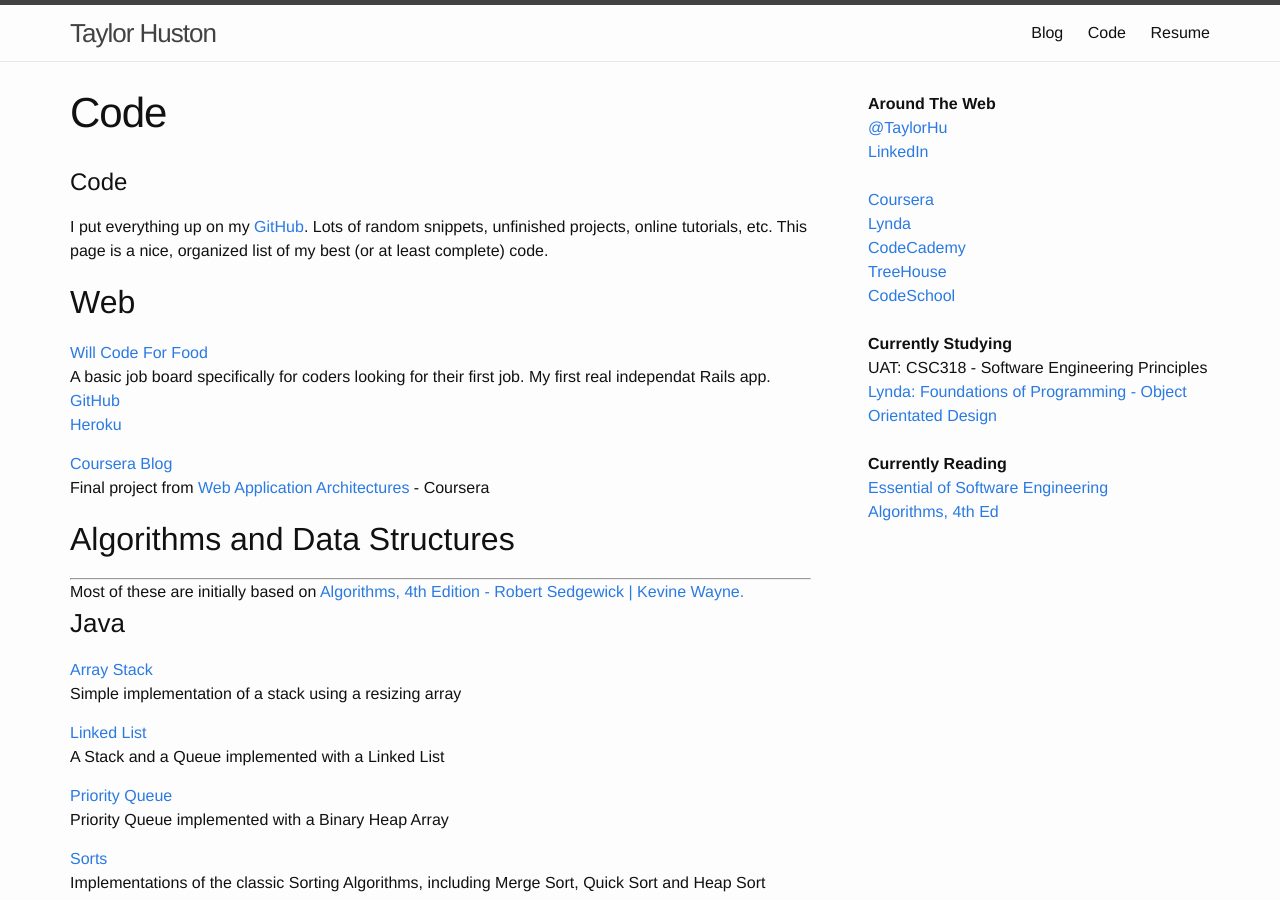
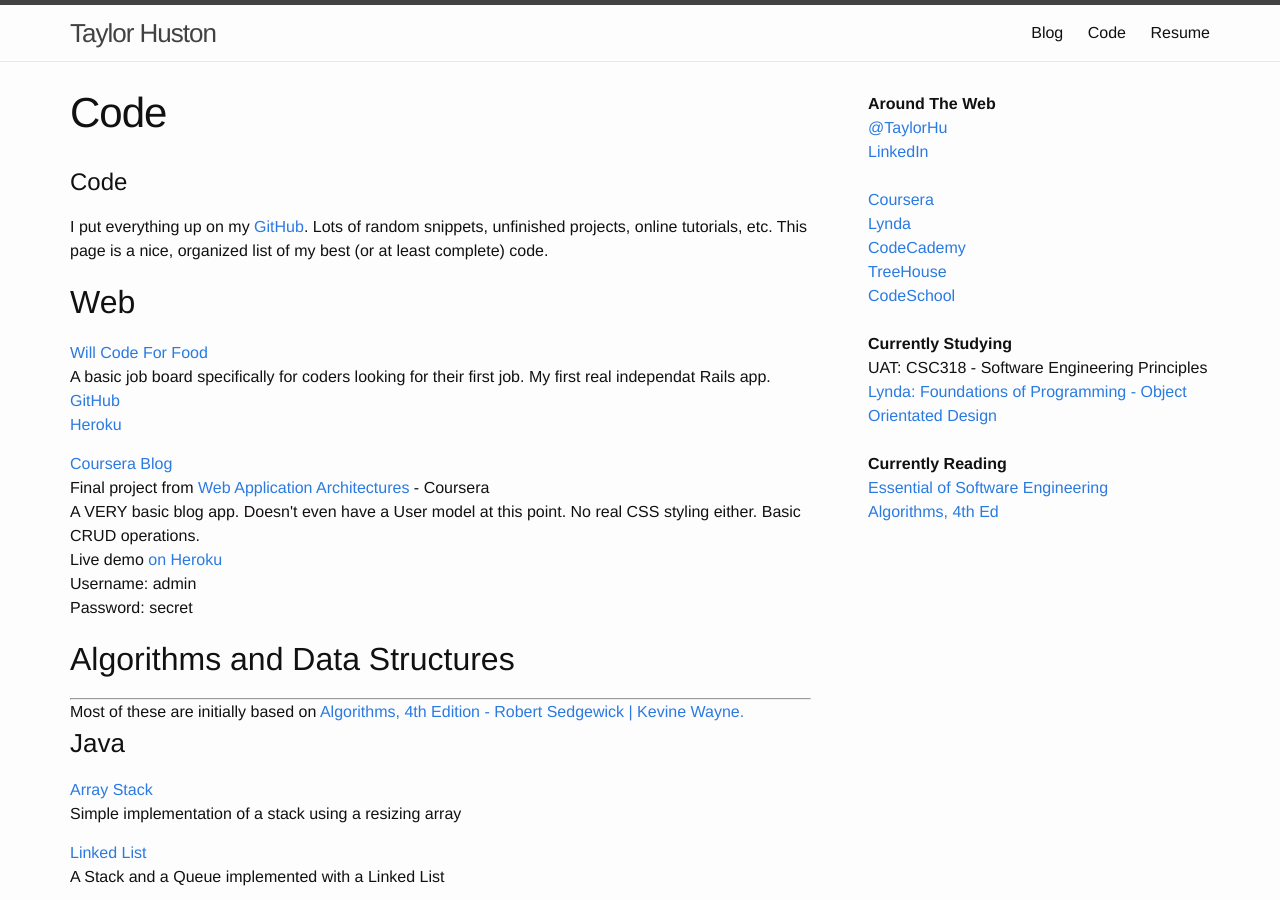
Before and after one commit to TaylorHuston/taylorhuston.github.io, a Jekyll site: the page built from code.html, in a window 1280 px wide and 900 px high. Built offline with Jekyll 4.4.1, drawn with Linux system fonts in a browser that asks for light colours.

Commit message:
Update Code page

```diff
--- a/code.html
+++ b/code.html
@@ -5,130 +5,135 @@
 ---
 
 <h1>Code</h1>
-<p>I put everything up on my <a href="https://github.com/TaylorHuston">GitHub</a>. Lots of random snippets, unfinished projects, online tutorials, etc. This page is a nice, organized list of my best (or at least complete) code.</p>
+<p>I put everything up on my <a href="https://github.com/TaylorHuston" target="_blank">GitHub</a>. Lots of random snippets, unfinished projects, online tutorials, etc. This page is a nice, organized list of my best (or at least complete) code.</p>
 <h2>Web</h2>
 
-<p><a href="https://willcodeforfood.herokuapp.com/">Will Code For Food</a>
+<p><a href="http://willcodeforfood.io/" target="_blank">Will Code For Food</a>
   <br /> A basic job board specifically for coders looking for their first job. My first real independat Rails app.
   <br />
-  <a href="https://github.com/TaylorHuston/Rails_WillCodeForFood">GitHub</a>
+  <a href="https://github.com/TaylorHuston/Rails_WillCodeForFood" target="_blank">GitHub</a>
   <br />
-  <a href="http://willcodeforfood.io/">Heroku</a>
+  <a href="http://willcodeforfood.io/" target="_blank">Heroku</a>
 </p>
 
-<p><a href="https://github.com/TaylorHuston/Rails_CourseraBlog">Coursera Blog</a>
-  <br /> Final project from <a href="https://www.coursera.org/account/accomplishments/records/epU6AEUAmBcJNxdX">Web Application Architectures</a> - Coursera</p>
+<p><a href="https://github.com/TaylorHuston/Rails_CourseraBlog" target="_blank">Coursera Blog</a>
+  <br /> Final project from <a href="https://www.coursera.org/account/accomplishments/records/epU6AEUAmBcJNxdX" target="_blank">Web Application Architectures</a> - Coursera
+  <br /> A VERY basic blog app. Doesn't even have a User model at this point. No real CSS styling either. Basic CRUD operations.
+  <br /> Live demo <a href="http://fierce-sea-1154.herokuapp.com/" target="_blank">on Heroku</a>
+  <br /> Username: admin
+  <br /> Password: secret
+  </p>
 
 
 <h2>Algorithms and Data Structures</h2>
 <hr /> Most of these are initially based on
-<a href="http://algs4.cs.princeton.edu/home/">Algorithms, 4th Edition - Robert Sedgewick | Kevine Wayne.</a>
+<a href="http://algs4.cs.princeton.edu/home/" target="_blank">Algorithms, 4th Edition - Robert Sedgewick | Kevine Wayne.</a>
 <h3>Java</h3>
-<p><a href="https://github.com/TaylorHuston/Java_ArrayStack">Array Stack</a>
+<p><a href="https://github.com/TaylorHuston/Java_ArrayStack" target="_blank">Array Stack</a>
   <br /> Simple implementation of a stack using a resizing array</p>
 
-<p><a href="https://github.com/TaylorHuston/Java_LinkedList">Linked List</a>
+<p><a href="https://github.com/TaylorHuston/Java_LinkedList" target="_blank">Linked List</a>
   <br /> A Stack and a Queue implemented with a Linked List</p>
 
-<p><a href="https://github.com/TaylorHuston/Java_PriorityQueueHeap">Priority Queue</a>
+<p><a href="https://github.com/TaylorHuston/Java_PriorityQueueHeap" target="_blank">Priority Queue</a>
   <br /> Priority Queue implemented with a Binary Heap Array</p>
 
-<p><a href="https://github.com/TaylorHuston/Java_Sorts">Sorts</a>
+<p><a href="https://github.com/TaylorHuston/Java_Sorts" target="_blank">Sorts</a>
 <br /> Implementations of the classic Sorting Algorithms, including Merge Sort, Quick Sort and Heap Sort</p>
 
-<p><a href="https://github.com/TaylorHuston/Java_FrequencyCounter">Frequency Counter</a>
+<p><a href="https://github.com/TaylorHuston/Java_FrequencyCounter" target="_blank">Frequency Counter</a>
 <br /> Symbol Table implementations, incluind a Binary Search Tree, Red-Black Tree and Hash Table</p>
 
 <h3>JavaScript</h3>
-<p><a href="https://github.com/TaylorHuston/JS_Sorts">Sorts</a>
+<p><a href="https://github.com/TaylorHuston/JS_Sorts" target="_blank">Sorts</a>
   <br />Classic sorting algorithms, re-implemented in JavaScript</p>
 
 
 <h2>Languages</h2>
 <hr />
 <h3>Cliffnotes</h3>
-<p><a href="https://github.com/TaylorHuston/ProgrammingCliffnotes">Programming Cliffnotes</a>
+<p><a href="https://github.com/TaylorHuston/ProgrammingCliffnotes" target="_blank">Programming Cliffnotes</a>
   <br /> A repo designed to be snippets of reference syntax for most commonly used programming languages, for people who jump between languages often</p>
 
 <h3>Java</h3>
-<strong><a href="http://www.amazon.com/Java-Program-Early-Objects-Edition/dp/0133807800">Java How To Program, 10/e, Early Objects</a></strong>
+<strong><a href="http://www.amazon.com/Java-Program-Early-Objects-Edition/dp/0133807800" target="_blank">Java How To Program, 10/e, Early Objects</a></strong>
 <br />
 
 <em>Chapter 3</em>
 
-<p><a href="https://github.com/TaylorHuston/Java_AccountTest">Account Test</a>
+<p><a href="https://github.com/TaylorHuston/Java_AccountTest" target="_blank">Account Test</a>
   <br /> Very basic program to demonstrate accessing fields in a class</p>
 
 <em>Chapter 4</em>
 
-<p><a href="https://github.com/TaylorHuston/Java_ClassAverage">Class Average</a>
+<p><a href="https://github.com/TaylorHuston/Java_ClassAverage" target="_blank">Class Average</a>
   <br /> Calculates the average of several inputs with a while loop</p>
 
-<p><a href="https://github.com/TaylorHuston/Java_Increment">Incerement</a>
+<p><a href="https://github.com/TaylorHuston/Java_Increment" target="_blank">Incerement</a>
   <br /> Simple program to demonstrate the difference between pre and post increment/decrement operators</p>
 
-<p><a href="https://github.com/TaylorHuston/Java_Student">Student</a>
+<p><a href="https://github.com/TaylorHuston/Java_Student" target="_blank">Student</a>
   <br /> Basic Student Class. Used to demonstrate if/else statements</p>
 
-<p><a href="https://github.com/TaylorHuston/Java_DrawPanel">Draw Panel</a>
+<p><a href="https://github.com/TaylorHuston/Java_DrawPanel" target="_blank">Draw Panel</a>
   <br /> Simple program to draw some lines</p>
 
 <em>Chapter 5</em>
 
-<p><a href="https://github.com/TaylorHuston/Java_AutoPolicy">Auto Policy</a>
+<p><a href="https://github.com/TaylorHuston/Java_AutoPolicy" target="_blank">Auto Policy</a>
   <br /> Program that returns whether an auto policy is in a no-fault state, demonstrates strings in a switch</p>
 
-<p><a href="https://github.com/TaylorHuston/Java_Interest">Interest</a>
+<p><a href="https://github.com/TaylorHuston/Java_Interest" target="_blank">Interest</a>
   <br /> Calculates compund interest using a for loop</p>
 
-<p><a href="https://github.com/TaylorHuston/Java_LetterGrades">Letter Grades</a>
+<p><a href="https://github.com/TaylorHuston/Java_LetterGrades" target="_blank">Letter Grades</a>
   <br /> Determines a letter grade using a switch statement</p>
 
-<p><a href="https://github.com/TaylorHuston/Java_Shapes">Shapes</a>
+<p><a href="https://github.com/TaylorHuston/Java_Shapes" target="_blank">Shapes</a>
   <br /> Simple shape drawing program</p>
 
 <em>Chapter 6</em>
 
-<p><a href="https://github.com/TaylorHuston/Java_Craps">Craps</a>
+<p><a href="https://github.com/TaylorHuston/Java_Craps" target="_blank">Craps</a>
   <br /> Simulation of a game of Craps, used to demonstrate random values and enums</p>
 
-<p><a href="https://github.com/TaylorHuston/Java_Overload">Overload</a>
+<p><a href="https://github.com/TaylorHuston/Java_Overload" target="_blank">Overload</a>
   <br /> Squares two ints or two doubles, used to demonstrate Method Overloading</p>
 
 <em>Chapter 7</em>
 
-<p><a href="https://github.com/TaylorHuston/Java_ArrayList">Array List</a>
+<p><a href="https://github.com/TaylorHuston/Java_ArrayList" target="_blank">Array List</a>
   <br /> Generic ArrayList collection demonstration</p>
 
-<p><a href="https://github.com/TaylorHuston/Java_GradeBook">GradeBook</a>
+<p><a href="https://github.com/TaylorHuston/Java_GradeBook" target="_blank">GradeBook</a>
   <br />GradeBook class, used to demonstrate two-dimensional arrays</p>
 
 <em>Chapter 8</em>
 
-<p><a href="https://github.com/TaylorHuston/Java_BigDecimalInterest">Big Decimal Interest</a>
+<p><a href="https://github.com/TaylorHuston/Java_BigDecimalInterest" target="_blank">Big Decimal Interest</a>
   <br /> Simple program to calculate compound interest using BigDecimal</p>
 
-<p><a href="https://github.com/TaylorHuston/Java_Books">Books</a>
+<p><a href="https://github.com/TaylorHuston/Java_Books" target="_blank">Books</a>
   <br /> Simple program to demonstrate enums</p>
 
-<p><a href="https://github.com/TaylorHuston/Java_Time">Time</a>
+<p><a href="https://github.com/TaylorHuston/Java_Time" target="_blank">Time</a>
   <br /> Simple program to demonstrate Try and Catch blocks</p>
 
 <em>Chapter 10</em>
 
-<p><a href="https://github.com/TaylorHuston/Java_Employees">Employees</a>
+<p><a href="https://github.com/TaylorHuston/Java_Employees" target="_blank">Employees</a>
   <br /> Employees project, used to demonstrate inheritance</p>
 
 <h3>JavaScript</h3>
-<p><a href="https://github.com/TaylorHuston/JS_Draw">Draw</a>
+<p><a href="https://github.com/TaylorHuston/JS_Draw" target="_blank">Draw</a>
   <br />Simple grid you can 'draw' on with JavaScript</p>
 
-<p><a href="https://github.com/TaylorHuston/JS_ArcadeGame">Arcade Game</a>
+<p><a href="https://github.com/TaylorHuston/JS_ArcadeGame" target="_blank">Arcade Game</a>
   <br /> Finale project for <a href="https://www.udacity.com/course/object-oriented-javascript--ud015">Object Orientated JavaScript</a> - Udacity</p>
 
 <h3>Ruby</h3>
-<p><a href="https://github.com/TaylorHuston/Ruby_TestFirst">Test First Ruby</a>
+<p><a href="https://github.com/TaylorHuston/Ruby_TestFirst" target="_blank">Test First Ruby</a>
   <br /> From TestFirst.org's Ruby exercises</p>
 
-<p><a href="https://github.com/TaylorHuston/Ruby_RestaurantFinder">Restaurant Finder</a>
-  <br />Final project from Lynda's <a href="http://www.lynda.com/Ruby-tutorials/essential-training/47905-2.html">Ruby Essentials</a> Course</p>
+<p><a href="https://github.com/TaylorHuston/Ruby_RestaurantFinder" target="_blank">Restaurant Finder</a>
+  <br />Final project from Lynda's <a href="http://www.lynda.com/Ruby-tutorials/essential-training/47905-2.html" target="_blank">Ruby Essentials</a> Course</p>
```
